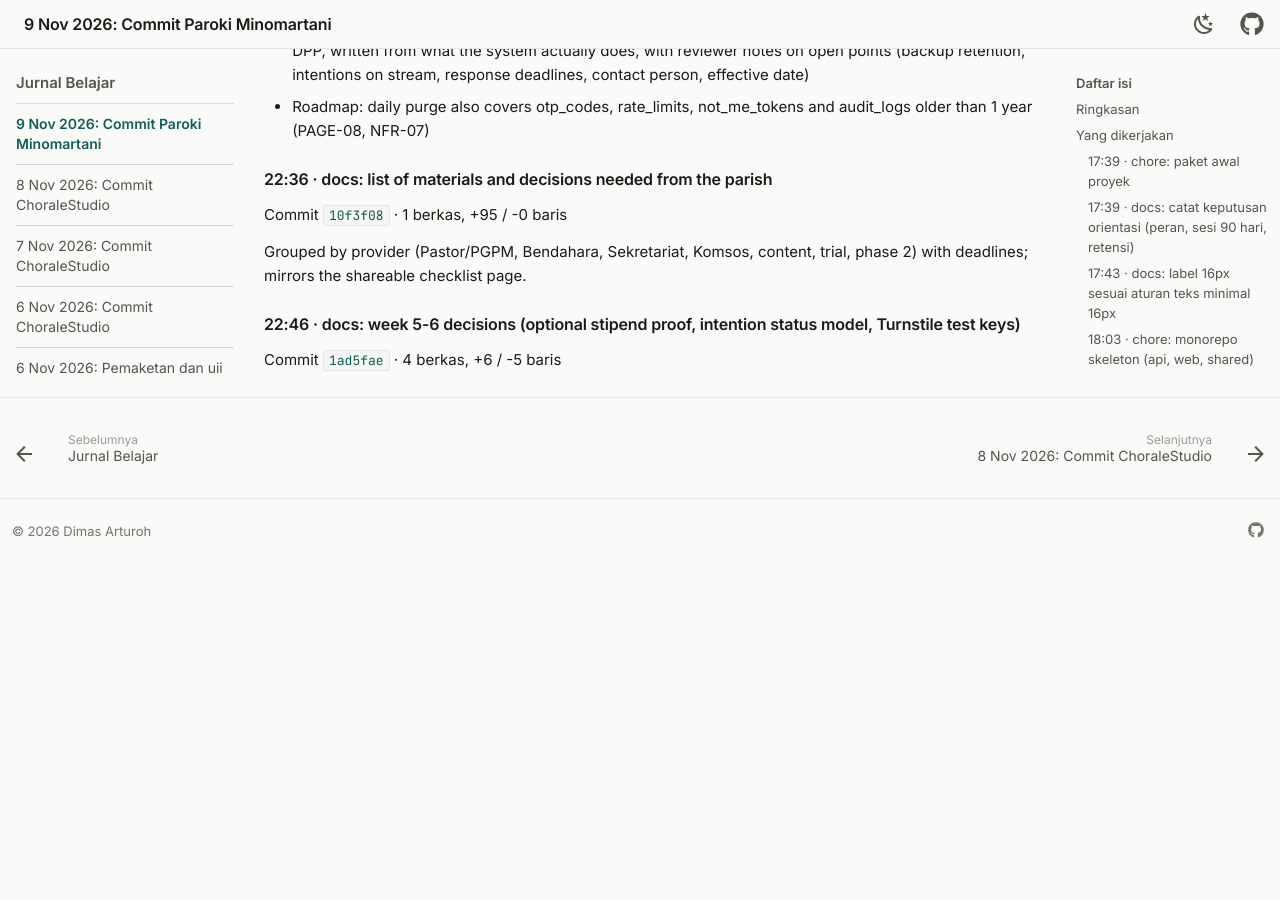
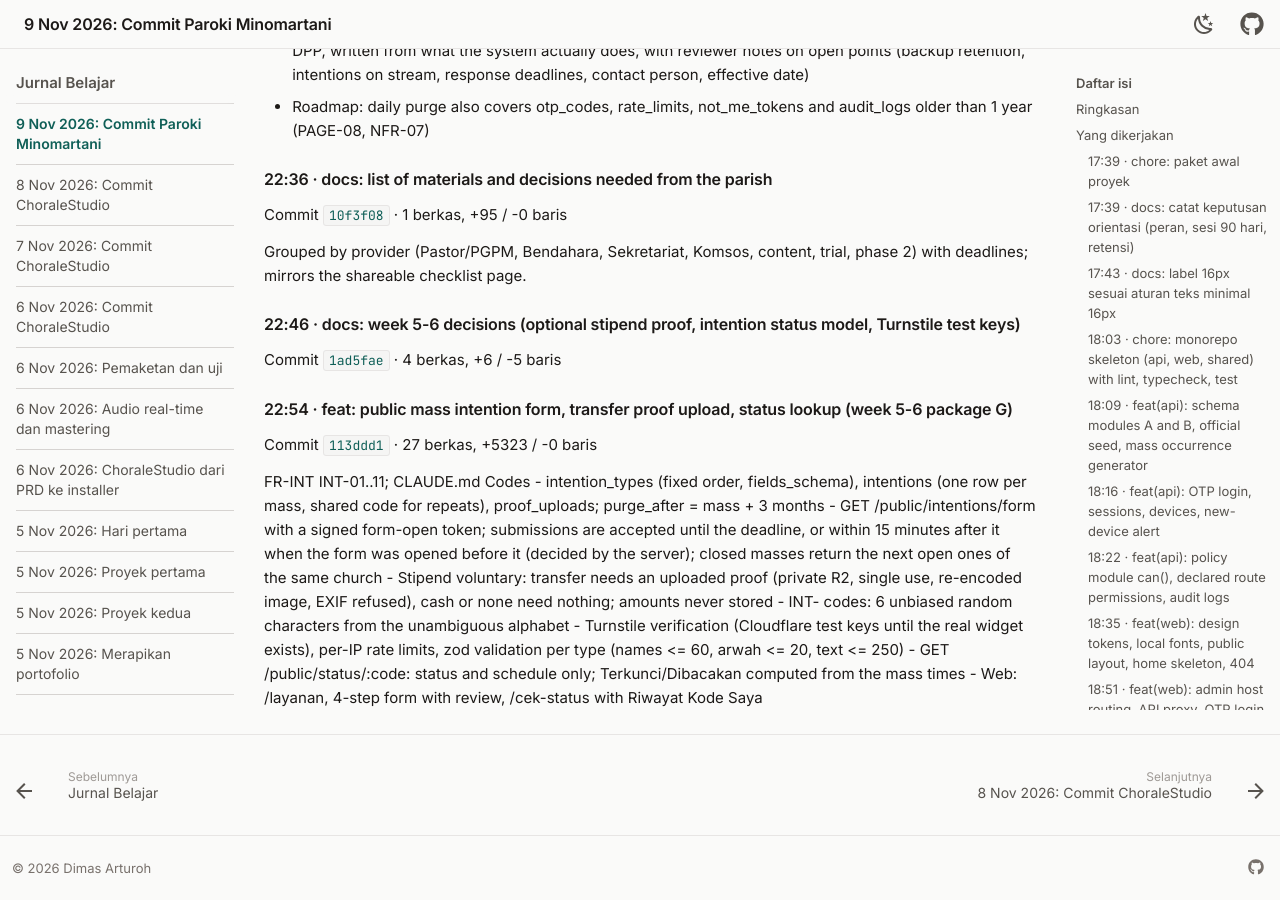
Before and after one commit to dimasarturoh15/dimasarturoh15.github.io, an MkDocs documentation site: the page built from docs/journal/2026-11-09-paroki-minomartani-commit.md, in a window 1280 px wide and 900 px high, scrolled down 5112 px. Built offline with MkDocs 1.6.1 and Material for MkDocs 9.7.7, drawn with Linux system fonts in a browser that asks for light colours; before the commit the page ends 5675 px from its top, so only the background shows below that; some of the changed text lies outside the part shown.

Commit message:
docs: sync Paroki Minomartani commit 113ddd1

```diff
--- a/docs/journal/2026-11-09-paroki-minomartani-commit.md
+++ b/docs/journal/2026-11-09-paroki-minomartani-commit.md
@@ -1,12 +1,12 @@
-# 9 November 2026: Catatan commit Paroki Minomartani (22 commit)
+# 9 November 2026: Catatan commit Paroki Minomartani (23 commit)
 
 Halaman ini dibuat otomatis dari riwayat Git [Paroki Minomartani](../projects/paroki-minomartani.md) setiap kali ada commit. Isinya adalah pesan commit apa adanya.
 
 ## Ringkasan
 
-- Jumlah commit: 22
-- Perubahan: 428 berkas, +56431 / -198 baris
-- Rentang waktu: 17:39 sampai 22:46
+- Jumlah commit: 23
+- Perubahan: 455 berkas, +61754 / -198 baris
+- Rentang waktu: 17:39 sampai 22:54
 
 ## Yang dikerjakan
 
@@ -276,3 +276,23 @@ trial, phase 2) with deadlines; mirrors the shareable checklist page.
 ### 22:46 · docs: week 5-6 decisions (optional stipend proof, intention status model, Turnstile test keys)
 
 Commit [`1ad5fae`](https://github.com/dimasarturoh15/paroki-minomartani/commit/1ad5fae5c66a2f4aeeac0b2ffe92f96b3bea13c4) · 4 berkas, +6 / -5 baris
+
+### 22:54 · feat: public mass intention form, transfer proof upload, status lookup (week 5-6 package G)
+
+Commit [`113ddd1`](https://github.com/dimasarturoh15/paroki-minomartani/commit/113ddd1184b62d1b243ccfc6b225d4defef54c44) · 27 berkas, +5323 / -0 baris
+
+FR-INT INT-01..11; CLAUDE.md Codes
+- intention_types (fixed order, fields_schema), intentions (one row per mass,
+  shared code for repeats), proof_uploads; purge_after = mass + 3 months
+- GET /public/intentions/form with a signed form-open token; submissions are
+  accepted until the deadline, or within 15 minutes after it when the form was
+  opened before it (decided by the server); closed masses return the next open
+  ones of the same church
+- Stipend voluntary: transfer needs an uploaded proof (private R2, single use,
+  re-encoded image, EXIF refused), cash or none need nothing; amounts never stored
+- INT- codes: 6 unbiased random characters from the unambiguous alphabet
+- Turnstile verification (Cloudflare test keys until the real widget exists),
+  per-IP rate limits, zod validation per type (names &lt;= 60, arwah &lt;= 20, text &lt;= 250)
+- GET /public/status/:code: status and schedule only; Terkunci/Dibacakan
+  computed from the mass times
+- Web: /layanan, 4-step form with review, /cek-status with Riwayat Kode Saya
--- a/docs/projects/paroki-minomartani.md
+++ b/docs/projects/paroki-minomartani.md
@@ -117,3 +117,4 @@ Diperbarui otomatis dari riwayat Git setiap kali ada commit.
 | 2026-11-09 22:14 | [`293b5f1`](https://github.com/dimasarturoh15/paroki-minomartani/commit/293b5f19d7e9e335dcfd82ea7bb3f2ca423c7509) | docs: dark palette approved; drafts of Kebijakan Privasi and Pedoman Publikasi |
 | 2026-11-09 22:36 | [`10f3f08`](https://github.com/dimasarturoh15/paroki-minomartani/commit/10f3f08804e1363a25d81d259aefd10fc7dd3596) | docs: list of materials and decisions needed from the parish |
 | 2026-11-09 22:46 | [`1ad5fae`](https://github.com/dimasarturoh15/paroki-minomartani/commit/1ad5fae5c66a2f4aeeac0b2ffe92f96b3bea13c4) | docs: week 5-6 decisions (optional stipend proof, intention status model, Turnstile test keys) |
+| 2026-11-09 22:54 | [`113ddd1`](https://github.com/dimasarturoh15/paroki-minomartani/commit/113ddd1184b62d1b243ccfc6b225d4defef54c44) | feat: public mass intention form, transfer proof upload, status lookup (week 5-6 package G) |
```
Also changed, not shown: docs/index.md (+1 -1 lines), docs/journal/index.md (+2 -2 lines).
